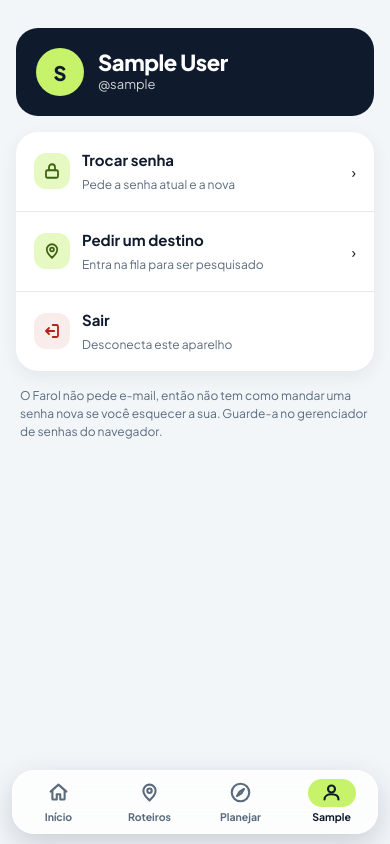
After one commit to maargas/travel-planner, a Flask app: page /conta in a window 390 px wide. The commit adds this page. Run offline with Flask 3, Linux system fonts and the light colour scheme; the visitor is signed in with stand-in values (Sample User, id 1); tables that the repository leaves empty hold one stand-in row (values such as "Sample post").

Commit message:
give each person an account page, and make password leaks a failing test
The owner could not find "change password": the link sat at the foot of the
page on phones, and the tab with his name opened the sample dashboard with
made-up numbers instead of anything of his. /conta is now that place, with
change password, ask for a destination and log out, and the name tab and
the account box on the computer both lead there.

Passwords leaking is not up for discussion, so it is now a test, not a
promise. teste_contas.py copies everything the server writes while it
creates accounts, logs in and changes passwords, and fails if any of the
passwords used shows up there. It also fails if any form with a password
field is not sent by POST, which would put the password in the address,
the browser history and the server log. Planting a print of the password
in the login made the test fail, and removing it made it pass again.

Also: a living PROXIMOS_PASSOS.md with the next steps in order and why, the
proximos-passos agent that reviews it after each stage, the password check
at the top of the reviewer's list, and a local-only launcher that opens
the logged-in screens against a throwaway database, so they can be looked
at without creating an account or typing a password anywhere.

Co-Authored-By: Claude Opus 5.5 <noreply@anthropic.com>

```diff
--- a/contas.py
+++ b/contas.py
@@ -199,6 +199,17 @@ def sair():
     return redirect("/")
 
 
+@bp.route("/conta")
+@precisa_login
+def conta():
+    """O lugar de tudo que é da pessoa: quem ela é, trocar a senha, sair.
+
+    Antes, a aba com o nome dela levava ao painel de exemplo, e trocar a senha
+    era um link escondido no pé da página — ninguém achava.
+    """
+    return render_template("conta.html")
+
+
 @bp.route("/conta/senha", methods=["GET", "POST"])
 @precisa_login
 def trocar_senha():
--- a/templates/_marca.html
+++ b/templates/_marca.html
@@ -9,7 +9,7 @@
 {% macro conta_rodape() -%}
 {% if usuario() %}
 <div class="conta-rodape">
-  <span>Você entrou como <b>@{{ usuario().username }}</b><br><a class="conta-link" href="/conta/senha">Trocar senha</a></span>
+  <span>Você entrou como <b>@{{ usuario().username }}</b><br><a class="conta-link" href="/conta">Sua conta e senha</a></span>
   <form method="POST" action="/sair">
     <input type="hidden" name="csrf" value="{{ csrf_token() }}">
     <button class="conta-sair" type="submit">Sair</button>
--- a/templates/base.html
+++ b/templates/base.html
@@ -307,7 +307,8 @@
     .tab-extra { display: none; }
     /* No celular a conta é uma aba; no computador vira a caixa do pé do trilho. */
     .conta-box { display: none; }
-    .conta-nome { font-size: 0.8125rem; font-weight: 700; }
+    .conta-nome { display: block; font-size: 0.8125rem; font-weight: 700; color: var(--t-text); text-decoration: none; }
+    .conta-nome:hover { text-decoration: underline; }
     .conta-usuario { font-size: 0.6875rem; color: var(--t-muted); word-break: break-all; }
     .conta-sair {
       width: 100%; padding: 0.4375rem; border-radius: var(--t-radius-sm);
@@ -465,17 +466,17 @@
     <span>Ajustes</span>
   </a>
 
-  <a class="tab conta-tab" href="{{ '/painel' if usuario() else '/entrar' }}"
-     {% if page == 'entrar' %}aria-current="page"{% endif %}>
+  <a class="tab conta-tab" href="{{ '/conta' if usuario() else '/entrar' }}"
+     {% if page in ('entrar', 'conta') %}aria-current="page"{% endif %}>
     <span class="tab-ico"><svg width="21" height="21" viewBox="0 0 24 24" fill="none" stroke="currentColor" stroke-width="2.4" stroke-linecap="round" stroke-linejoin="round" aria-hidden="true"><circle cx="12" cy="8" r="4"></circle><path d="M4 20c0-4 3.6-6 8-6s8 2 8 6"></path></svg></span>
     <span>{{ usuario().name.split()[0][:9] if usuario() else 'Entrar' }}</span>
   </a>
 
   <div class="conta-box">
     {% if usuario() %}
-      <div class="conta-nome">{{ usuario().name }}</div>
+      <a class="conta-nome" href="/conta">{{ usuario().name }}</a>
       <div class="conta-usuario">@{{ usuario().username }}</div>
-      <a class="conta-link" href="/conta/senha">Trocar senha</a>
+      <a class="conta-link" href="/conta">Sua conta e senha</a>
       <form method="POST" action="/sair" style="margin-top:0.5rem;">
         <input type="hidden" name="csrf" value="{{ csrf_token() }}">
         <button class="conta-sair" type="submit">Sair</button>
@@ -519,7 +520,8 @@
 {% else %}
 <div class="wrap">
   {% block content %}{% endblock %}
-  {{ conta_rodape() }}
+  {# Nas telas da própria conta, a caixa repetiria o que a página já mostra. #}
+  {% if page != 'conta' %}{{ conta_rodape() }}{% endif %}
 </div>
 {% endif %}
 
--- /dev/null
+++ b/templates/conta.html
@@ -0,0 +1,76 @@
+{% extends "base.html" %}
+{% set page = 'conta' %}
+{% block title %}Sua conta — Farol{% endblock %}
+
+{% block head_extra %}
+<style>
+  .conta { max-width: 30rem; margin: 0 auto; padding: 1.75rem 0 1rem; }
+  .quem {
+    display: flex; align-items: center; gap: 0.875rem;
+    background: var(--navy); color: #fff; border-radius: var(--t-radius-lg);
+    padding: 1.25rem; margin-bottom: 1rem;
+  }
+  .quem .bola {
+    width: 3rem; height: 3rem; border-radius: 50%; flex: none;
+    background: var(--lima); color: var(--navy);
+    display: grid; place-items: center; font-weight: 800; font-size: 1.25rem;
+  }
+  .quem h1 { font-size: 1.375rem; }
+  .quem .arroba { font-size: 0.8125rem; opacity: 0.8; }
+
+  .opcoes { background: var(--t-surface); border-radius: var(--t-radius-lg); box-shadow: var(--shadow-md); overflow: hidden; }
+  .opcao {
+    display: flex; align-items: center; gap: 0.75rem; width: 100%;
+    padding: 1rem 1.125rem; text-decoration: none; color: inherit;
+    background: none; border: none; font: inherit; text-align: left; cursor: pointer;
+  }
+  .opcao + .opcao, .opcoes form { border-top: 1px solid var(--t-border); }
+  .opcao:hover { background: var(--t-surface-2); }
+  .opcao .ico {
+    width: 2.25rem; height: 2.25rem; border-radius: 0.75rem; flex: none;
+    background: var(--t-accent-soft); color: var(--t-accent-text); display: grid; place-items: center;
+  }
+  .opcao .txt { flex: 1; }
+  .opcao b { display: block; font-size: 0.9375rem; }
+  .opcao span.sub { font-size: 0.75rem; color: var(--t-muted); }
+  .opcao.sair .ico { background: var(--t-danger-bg); color: var(--t-danger); }
+
+  .nota { font-size: 0.75rem; color: var(--t-muted); line-height: 1.5; margin-top: 1rem; padding: 0 0.25rem; }
+</style>
+{% endblock %}
+
+{% block content %}
+{% set eu = usuario() %}
+<div class="conta">
+  <div class="quem">
+    <div class="bola" aria-hidden="true">{{ eu.name[:1] | upper }}</div>
+    <div>
+      <h1>{{ eu.name }}</h1>
+      <div class="arroba">@{{ eu.username }}</div>
+    </div>
+  </div>
+
+  <div class="opcoes">
+    <a class="opcao" href="/conta/senha">
+      <span class="ico"><svg width="18" height="18" viewBox="0 0 24 24" fill="none" stroke="currentColor" stroke-width="2.4" stroke-linecap="round" stroke-linejoin="round" aria-hidden="true"><rect x="4" y="11" width="16" height="10" rx="2"></rect><path d="M8 11V7a4 4 0 018 0v4"></path></svg></span>
+      <span class="txt"><b>Trocar senha</b><span class="sub">Pede a senha atual e a nova</span></span>
+      <span aria-hidden="true">›</span>
+    </a>
+    <a class="opcao" href="/viagens#pedir">
+      <span class="ico"><svg width="18" height="18" viewBox="0 0 24 24" fill="none" stroke="currentColor" stroke-width="2.4" stroke-linecap="round" stroke-linejoin="round" aria-hidden="true"><path d="M12 21s7-6.3 7-11a7 7 0 10-14 0c0 4.7 7 11 7 11z"></path><circle cx="12" cy="10" r="2.5"></circle></svg></span>
+      <span class="txt"><b>Pedir um destino</b><span class="sub">Entra na fila para ser pesquisado</span></span>
+      <span aria-hidden="true">›</span>
+    </a>
+    <form method="POST" action="/sair">
+      <input type="hidden" name="csrf" value="{{ csrf_token() }}">
+      <button class="opcao sair" type="submit">
+        <span class="ico"><svg width="18" height="18" viewBox="0 0 24 24" fill="none" stroke="currentColor" stroke-width="2.4" stroke-linecap="round" stroke-linejoin="round" aria-hidden="true"><path d="M15 12H4M8 8l-4 4 4 4"></path><path d="M13 4h5a2 2 0 012 2v12a2 2 0 01-2 2h-5"></path></svg></span>
+        <span class="txt"><b>Sair</b><span class="sub">Desconecta este aparelho</span></span>
+      </button>
+    </form>
+  </div>
+
+  <p class="nota">O Farol não pede e-mail, então não tem como mandar uma senha nova
+    se você esquecer a sua. Guarde-a no gerenciador de senhas do navegador.</p>
+</div>
+{% endblock %}
--- a/templates/senha.html
+++ b/templates/senha.html
@@ -1,10 +1,12 @@
 {% extends "base.html" %}
-{% set page = 'senha' %}
+{% set page = 'conta' %}
 {% block title %}Trocar senha — Farol{% endblock %}
 
 {% block head_extra %}
 <style>
   .troca { max-width: 26rem; margin: 0 auto; padding: 1.75rem 0 1rem; }
+  .voltar-conta { display: inline-block; font-size: 0.8125rem; font-weight: 700; color: var(--t-muted); text-decoration: none; margin-bottom: 0.75rem; }
+  .voltar-conta:hover { color: var(--t-text); }
   .troca h1 { font-size: 1.75rem; margin-bottom: 0.375rem; }
   .troca .sub { font-size: 0.875rem; color: var(--t-muted); margin-bottom: 1.25rem; line-height: 1.5; }
 
@@ -33,6 +35,7 @@
 
 {% block content %}
 <div class="troca">
+  <a class="voltar-conta" href="/conta">‹ Sua conta</a>
   <h1>Trocar senha</h1>
   <p class="sub">Conta <b>@{{ usuario().username }}</b>. Use uma senha que você não usa em
      nenhum outro site — o mais fácil é deixar o navegador sugerir uma e guardá-la.</p>
--- a/templates/viagens.html
+++ b/templates/viagens.html
@@ -94,7 +94,8 @@
   <a class="cartao" href="/viagens/{{ v.slug }}">
     <div class="imagem">
       {% if vit.foto %}
-        {{ foto_img(vit.foto, "(min-width: 60rem) 28rem, 100vw") }}
+        {# A primeira foto já está na tela ao abrir: não espera rolar. #}
+        {{ foto_img(vit.foto, "(min-width: 60rem) 28rem, 100vw", prioridade=loop.first) }}
         <span class="credito-foto">{{ vit.foto.lugar }} · foto: {{ vit.foto.autor }} / Unsplash</span>
       {% else %}
         {{ diorama(v.scene or 'mata', v.slug) }}
```
Also changed, not shown: CLAUDE.md (+17 -2 lines), PROXIMOS_PASSOS.md (added, +54 -0 lines), teste_contas.py (+48 -0 lines), .claude/agents/melhorar-farol.md, .claude/agents/proximos-passos.md (added), .claude/launch.json, .claude/ver_logado.py (added).
